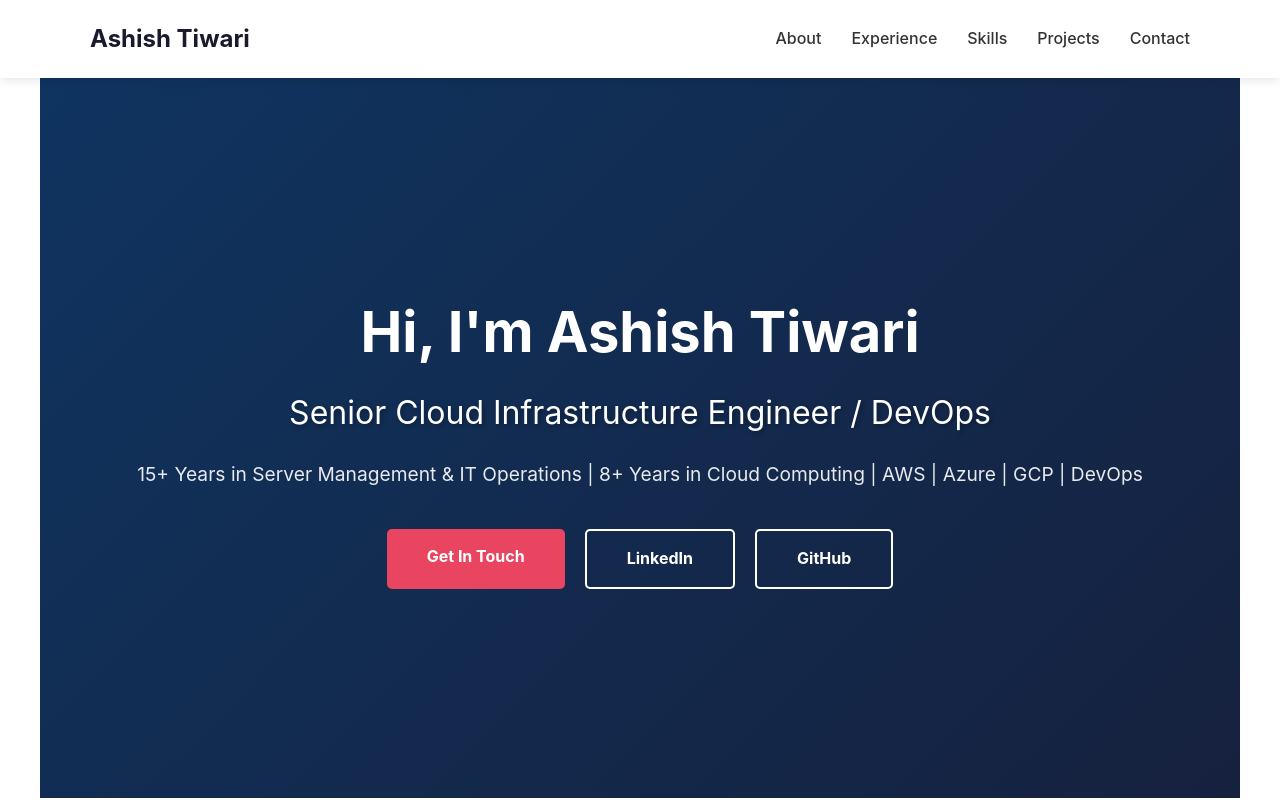
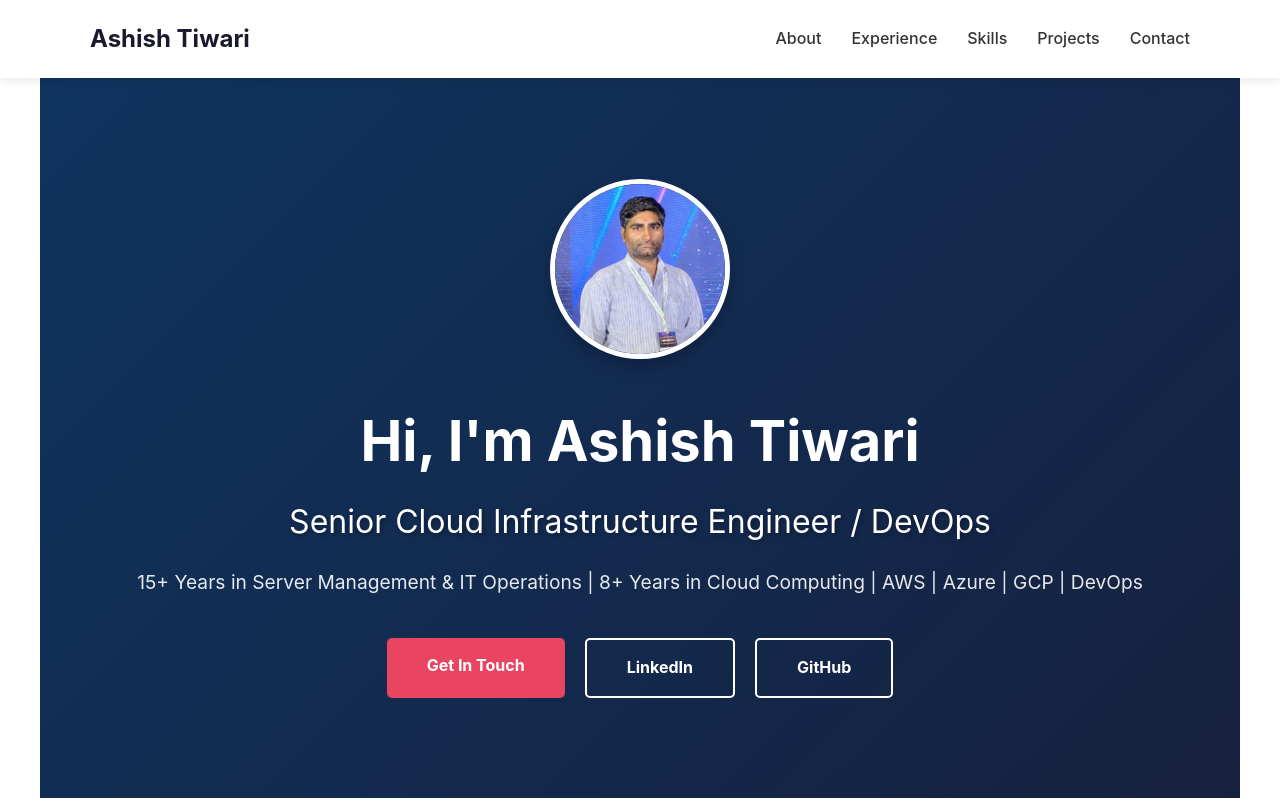
Before and after one commit to ashishworld/AshishTiwari-Profile, a website: page index.html in a window 1280 px wide. Shown: the top 800 px of the page. Drawn offline with Linux system fonts and the light colour scheme; the site is published under a folder, as on GitHub Pages, so addresses that start at the root find nothing.

Commit message:
added public photo

```diff
--- a/index.html
+++ b/index.html
@@ -410,7 +410,7 @@
 
     <section class="hero">
         <div>
-            <img src="/photograph.png" alt="Ashish Tiwari" class="profile-photo" onerror="this.style.display='none'">
+            <img src="photograph.png" alt="Ashish Tiwari" class="profile-photo" onerror="this.style.display='none'">
             <h1>Hi, I'm Ashish Tiwari</h1>
             <h2>Senior Cloud Infrastructure Engineer / DevOps</h2>
             <p>15+ Years in Server Management & IT Operations | 8+ Years in Cloud Computing | AWS | Azure | GCP | DevOps</p>
```
